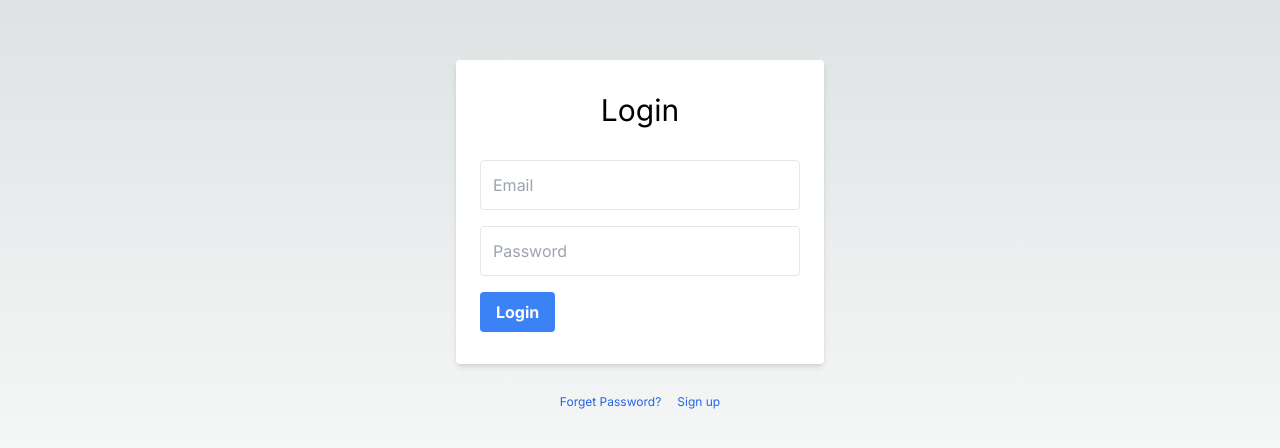
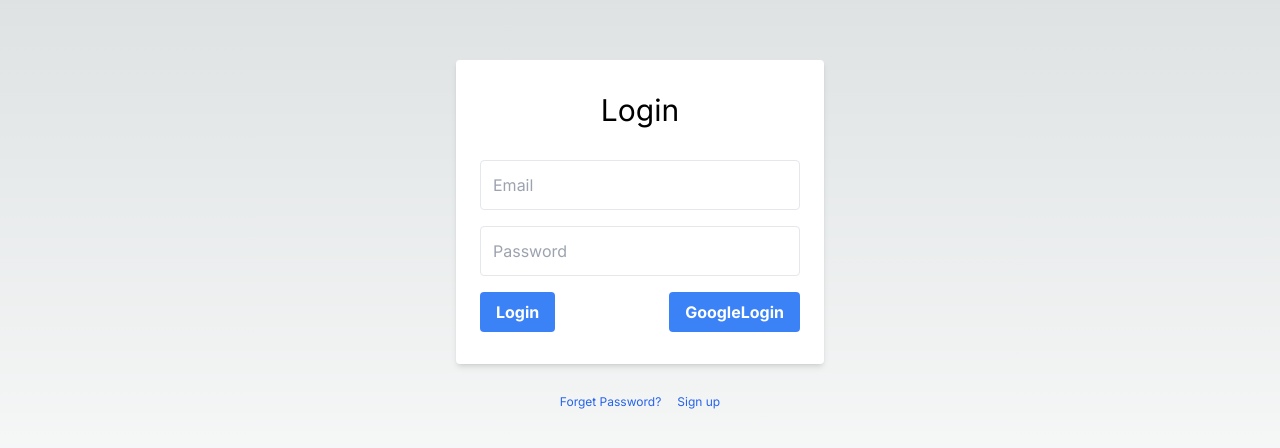
Before and after one commit to SlimskiTheWise/Band-Mate-Client, a Next.js app: page /auth/login in a window 1280 px wide. Shown: the part 164-612 px from the top of the page. Built offline with nearby package versions, Linux system fonts and the light colour scheme; no server answers.

Commit message:
feat: implement google login

```diff
--- a/app/auth/login/page.jsx
+++ b/app/auth/login/page.jsx
@@ -4,8 +4,10 @@
 import InputField from '@/components/input';
 import { useState } from 'react';
 import AuthContext from '@/components/shared/auth-context';
+import { useRouter } from 'next/navigation';
 
 function Page() {
+  const router = useRouter();
   const [loginBody, setLoginBody] = useState({
     email: '',
     password: '',
@@ -19,6 +21,10 @@
 
   async function onSubmit() {
     await context.login(loginBody);
+  }
+
+  async function handleGoogleLogin() {
+    router.push(`${process.env.NEXT_PUBLIC_API_URL}/auth/google/login`);
   }
 
   const { email, password } = loginBody;
@@ -40,6 +46,7 @@
             placeholder='Password'
             handleChange={handleChange}
           />
+          <div className='flex justify-between'>
             <button
               type='submit'
               className='bg-blue-500 hover:bg-blue-700 text-white font-bold py-2 px-4 rounded'
@@ -47,6 +54,14 @@
             >
               Login
             </button>
+            <button
+              type='submit'
+              className='bg-blue-500 hover:bg-blue-700 text-white font-bold py-2 px-4 rounded'
+              onClick={handleGoogleLogin}
+            >
+              GoogleLogin
+            </button>
+          </div>
         </div>
         <div className='text-grey-dark mt-6'>
           <Link
```
Lines whose indentation alone changed are shown as unchanged.
